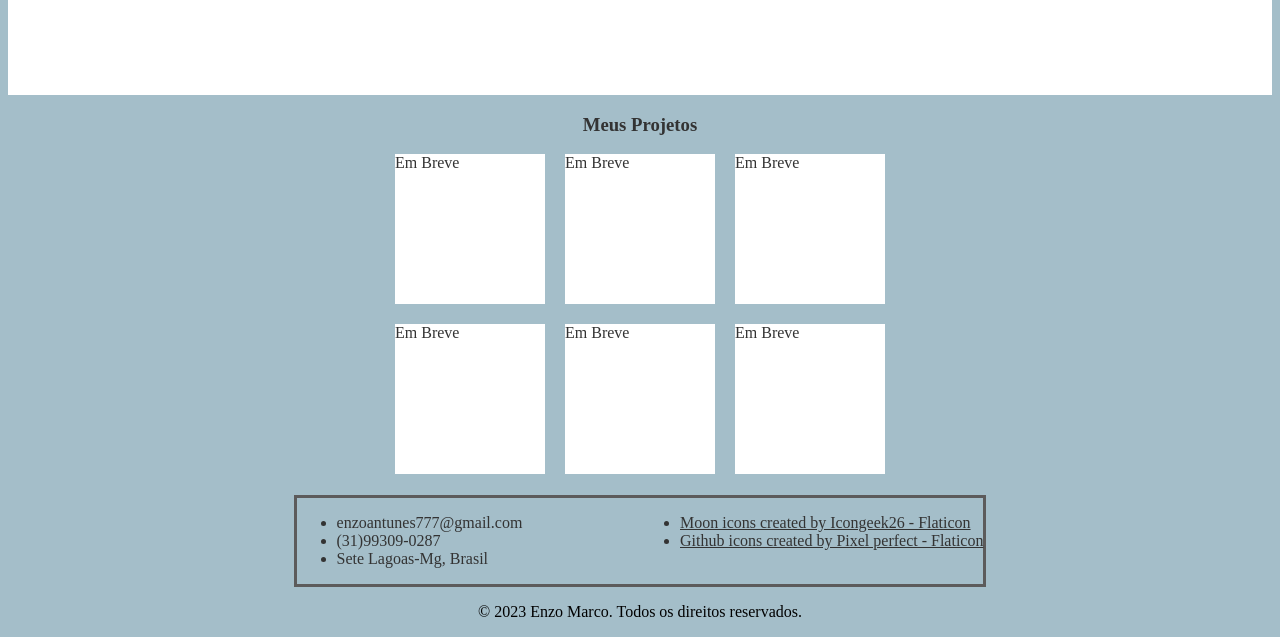
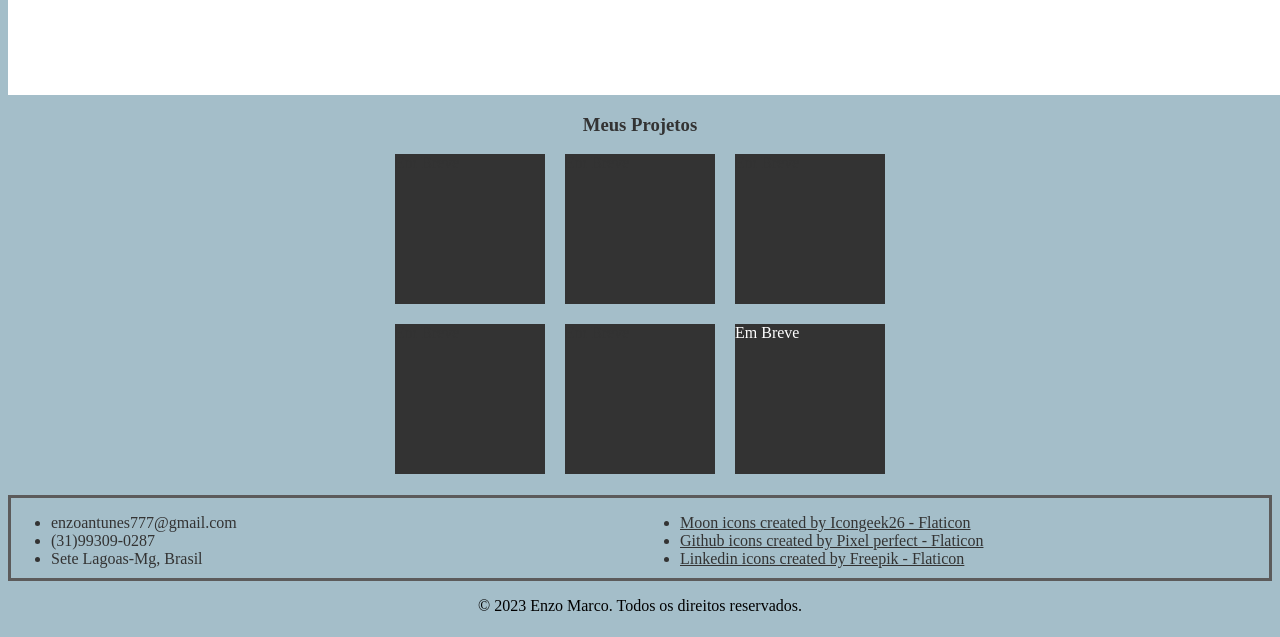
Before and after one commit to EnzoMarco/MeuSite, a plain HTML site: page Modelo 3/index.html in a window 1280 px wide. Shown: the part 393-1030 px from the top of the page. Drawn offline with Linux system fonts and the light colour scheme.

Commit message:
Modelo Definitivo

```diff
--- a/Modelo 3/index.html
+++ b/Modelo 3/index.html
@@ -51,6 +51,7 @@
             <ul>
             <li><a  class="ícones" href="https://www.flaticon.com/free-icons/moon" title="moon icons">Moon icons created by Icongeek26 - Flaticon</a></li>
             <li><a  class="ícones" href="https://www.flaticon.com/free-icons/github" title="github icons">Github icons created by Pixel perfect - Flaticon</a></li>
+            <li><a class="ícones" href="https://www.flaticon.com/free-icons/linkedin" title="linkedin icons">Linkedin icons created by Freepik - Flaticon</a></li>
             </ul>
         </div>
     </footer>
--- a/Modelo 3/style.css
+++ b/Modelo 3/style.css
@@ -27,6 +27,7 @@ nav ul li{
 }
 /*Main*/
 main{
+    width: 100vw;
     height: 50vh;
     display: flex;
     justify-content: space-around;
@@ -78,42 +79,43 @@ section{
 .c1{
     grid-row: 1;
     grid-column: 1;
-    background-color: #ffffff;
+    background-color: #333;
     width: 150px;
     height: 150px;
 }
 .c2{
     grid-row: 1;
     grid-column: 2;
-    background-color: #ffffff;
+    background-color: #333;
     width: 150px;
     height: 150px;
 }
 .c3{
     grid-row: 1;
     grid-column: 3;
-    background-color: #ffffff;
+    background-color: #333;
     width: 150px;
     height: 150px;
 }
 .c4{
     grid-row: 2;
     grid-column: 1;
-    background-color: #ffffff;
+    background-color: #333;
     width: 150px;
     height: 150px;
 }
 .c5{
     grid-row: 2;
     grid-column: 2;
-    background-color: #ffffff;
+    background-color: #333;
     width: 150px;
     height: 150px;
 }
 .c6{
     grid-row: 2;
     grid-column: 3;
-    background-color: #ffffff;
+    background-color: #333;
+    color: #FFF;
     width: 150px;
     height: 150px;
 }
@@ -125,8 +127,8 @@ footer{
 .rodapé{
     display: grid;
     grid-template-columns: 1fr 1fr;
-    justify-content: center;
-    width: 50%
+    justify-content: space-around;
+    width: 100vw;
     height: 10vh;
     border: solid#5c5b5b;
     background: rgb(164, 190, 201);
@@ -135,6 +137,7 @@ footer{
 .contato{
     display: flex;
     flex-direction: column;
+    justify-content: space-around;
 }
 .ícones{
     color: #333;
```
